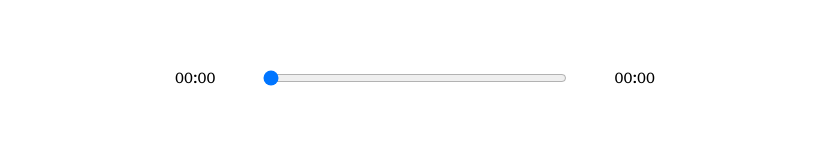
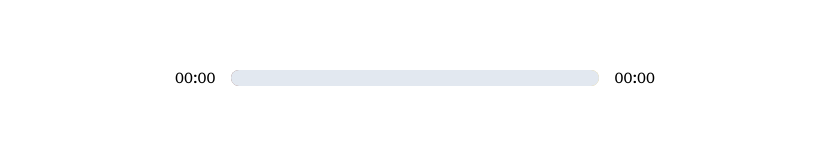
Before and after one commit to Ruchiket100/music-player-react, a React (Create React App) app: page / in a window 1280 px wide. Shown: the part 508-668 px from the top of the page, without its empty margins (225-1054 px from the left). Built offline with nearby package versions, Linux system fonts and the light colour scheme.

Commit message:
song input animated

```diff
--- a/src/components/LibrarySong.js
+++ b/src/components/LibrarySong.js
@@ -15,14 +15,7 @@ const LibrarySong = ({setSongs,songs,song, setCurrentSong, id, isPlaying, audioR
         });
         setSongs(newSongs);
         // play song if isplaying
-        if(isPlaying){
-            const playPromise = audioRef.current.play();
-            if(playPromise !== undefined){
-                playPromise.then(audio=> audioRef.current.play())
-            }
-        }
-
-
+        if(isPlaying)audioRef.current.play()
     }
     return(
         <div className={`library-song ${ song.active ? 'active' : ''}`}onClick={onSongClickHandler}>
--- a/src/components/Player.js
+++ b/src/components/Player.js
@@ -1,4 +1,4 @@
-import React,{useState} from 'react';
+import React,{useState,useEffect} from 'react';
 //  font awesome icons
 import { FontAwesomeIcon } from '@fortawesome/react-fontawesome'
 import {faPlay, faPause, faAngleLeft, faAngleRight} from '@fortawesome/free-solid-svg-icons';
@@ -8,7 +8,8 @@ const Player = ({audioRef,songs,setSongs, setCurrentSong,currentSong, isPlaying,
     // states
     const [songInfo, setSongInfo] = useState({
         duration: 0,
-        currentTime: 0
+        currentTime: 0,
+        trackAnimationPercentage : 0
     })
     // methods
     const formatTime = (time) => {
@@ -20,6 +21,29 @@ const Player = ({audioRef,songs,setSongs, setCurrentSong,currentSong, isPlaying,
             minutes + ':' + seconds
         )
     }
+
+
+    // useeffect
+    //  this runs whenever there is change in currentSong
+    useEffect(()=>{
+        // change state of the current song
+        const newSongs = songs.map(song => {
+            if(song.id === currentSong.id){
+                return{
+                    ...song, active : true
+                }
+            }
+            else{
+                return{
+                    ...song, active : false
+                }
+            }
+        })
+        // assign new active to songs state
+        setSongs(newSongs);
+    },[currentSong]);
+
+
     // handlers
     // play song when click on play button
     const playSongHandler=() =>{
@@ -30,9 +54,14 @@ const Player = ({audioRef,songs,setSongs, setCurrentSong,currentSong, isPlaying,
     const onTimeUpdateHandler = (e)=>{
         let duration = e.target.duration;
         let current = e.target.currentTime;
+        // animate input track
+        const roundedCurrent = Math.round(current);
+        const roundedDuration = Math.round(duration);
+        const animationPercentage = Math.round((roundedCurrent / roundedDuration) * 100)
         setSongInfo({...songInfo,
             duration: duration,
-            currentTime: current
+            currentTime: current,
+            trackAnimationPercentage: animationPercentage
         })
     }
     // range input value passer
@@ -42,32 +71,53 @@ const Player = ({audioRef,songs,setSongs, setCurrentSong,currentSong, isPlaying,
 
     }
     // change song when click on < or >
-    const changeSongHandler = (duration) => {
+    const changeSongHandler = async (duration) => {
         let currentIndex = songs.findIndex((song)=> song.id === currentSong.id);
+        // change song to the next
         if(duration === 'forward'){
-            setCurrentSong(songs[(currentIndex + 1) % songs.length]);
+            await setCurrentSong(songs[(currentIndex + 1) % songs.length]);
         }
+        // change song to the previous
         if(duration === 'backward'){
             if((currentIndex - 1) % songs.length === -1){
-                setCurrentSong(songs[songs.length-1]);
+                await setCurrentSong(songs[songs.length-1]);
                 return;
             }
-            setCurrentSong(songs[(currentIndex - 1) % songs.length]);
+            await setCurrentSong(songs[(currentIndex - 1) % songs.length]);
         }
+        // if isplaying the next or previous song will also in play state
+        if(isPlaying) audioRef.current.play()
+    }
+
+    const onEndedSongHandler = async ()=>{
+        let currentIndex = songs.findIndex((song)=> song.id === currentSong.id);
+        await setCurrentSong(songs[(currentIndex + 1) % songs.length]);
+        if(isPlaying) audioRef.current.play()
+    }
+
+    // Styles
+    const animationTrackStyle  = {
+        transform: `translateX(${songInfo.trackAnimationPercentage}%)`
+    }
+    const rangeBackgroundStyle = {
+        background: `linear-gradient(to right, ${currentSong.color[0]},${currentSong.color[1]})`
     }
     return(
         <div className="player-container">
             <div className="time-control">
                 <p>{formatTime(songInfo.currentTime)}</p>
-                <input type="range" min={0} max={songInfo.duration  || 0} value={songInfo.currentTime} onChange={onInputChangeHandler} />
-                <p>{formatTime(songInfo.duration)}</p>
+                <div style={rangeBackgroundStyle} className="track">
+                <input  type="range" min={0} max={songInfo.duration  || 0} value={songInfo.currentTime} onChange={onInputChangeHandler} />
+                <div style={animationTrackStyle} className="track-animation"></div>
+                </div>
+                <p>{songInfo.duration ? formatTime( songInfo.duration): '00:00'}</p>
             </div>
             <div className="play-control">
             <FontAwesomeIcon onClick={()=> changeSongHandler('backward')} className='skip-back' icon={faAngleLeft}  size='2x'/>
             <FontAwesomeIcon onClick={playSongHandler} className='skip-forward' icon={isPlaying ? faPause : faPlay}  size='2x'/>
             <FontAwesomeIcon onClick={()=> changeSongHandler('forward')} className='play' icon={faAngleRight}  size='2x'/>
             </div>
-            <audio onEnded={()=>setIsPlaying(!isPlaying)} onTimeUpdate={onTimeUpdateHandler} onLoadedMetadata={onTimeUpdateHandler} ref={audioRef} src={currentSong.audio} title={currentSong.name}></audio>
+            <audio onEnded={onEndedSongHandler} onTimeUpdate={onTimeUpdateHandler} onLoadedMetadata={onTimeUpdateHandler} ref={audioRef} src={currentSong.audio} title={currentSong.name}></audio>
         </div>
     )
 }
--- a/src/styles/_player.scss
+++ b/src/styles/_player.scss
@@ -11,11 +11,7 @@
         justify-content: center;
         align-items: center;
 
-        input{
-            width: 100%;
-            margin: 1rem 2rem;
-            cursor: pointer;
-        }
+
         p{
             padding: 1rem;
             -webkit-user-select: none; /* Safari */
@@ -24,6 +20,13 @@
             user-select: none; /* Standard */
         }
 
+        input{
+            width: 100%;
+            height: 100%;
+            cursor: pointer;
+            -webkit-appearance: none;
+            background:transparent;
+        }
 
     }
 
@@ -37,4 +40,37 @@
             cursor: pointer;
         }
     }
+
+
 }
+
+input[type="range"]:focus{
+    outline: none;
+}
+
+input[type="range"]::-webkit-slider-thumb{
+    -webkit-appearance: none;
+    height: 16px;
+    width: 16px;
+}
+
+.track{
+    background: aqua;
+    width:100%;
+    height: 1rem;
+    border-radius: 1rem;
+    overflow: hidden;
+    position: relative;
+}
+
+.track-animation{
+    top: 0;
+    position: absolute;
+    left: 0;
+    width: 100%;
+    height: 100%;
+    background-color: #e2e8f0 ;
+    transition: all 0.3s ease;
+    transform: translateX(0%);
+    pointer-events: none;
+}
```
